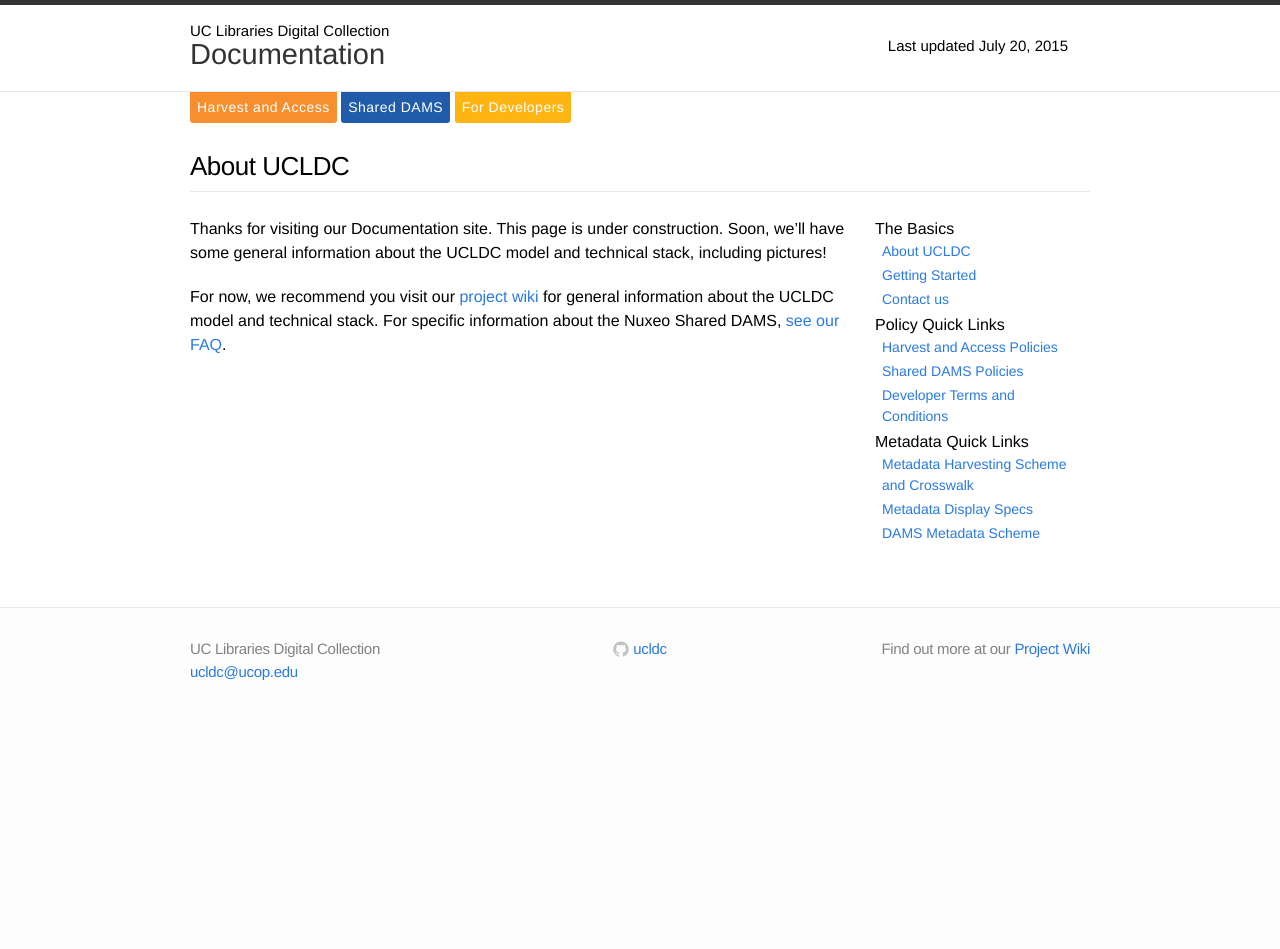
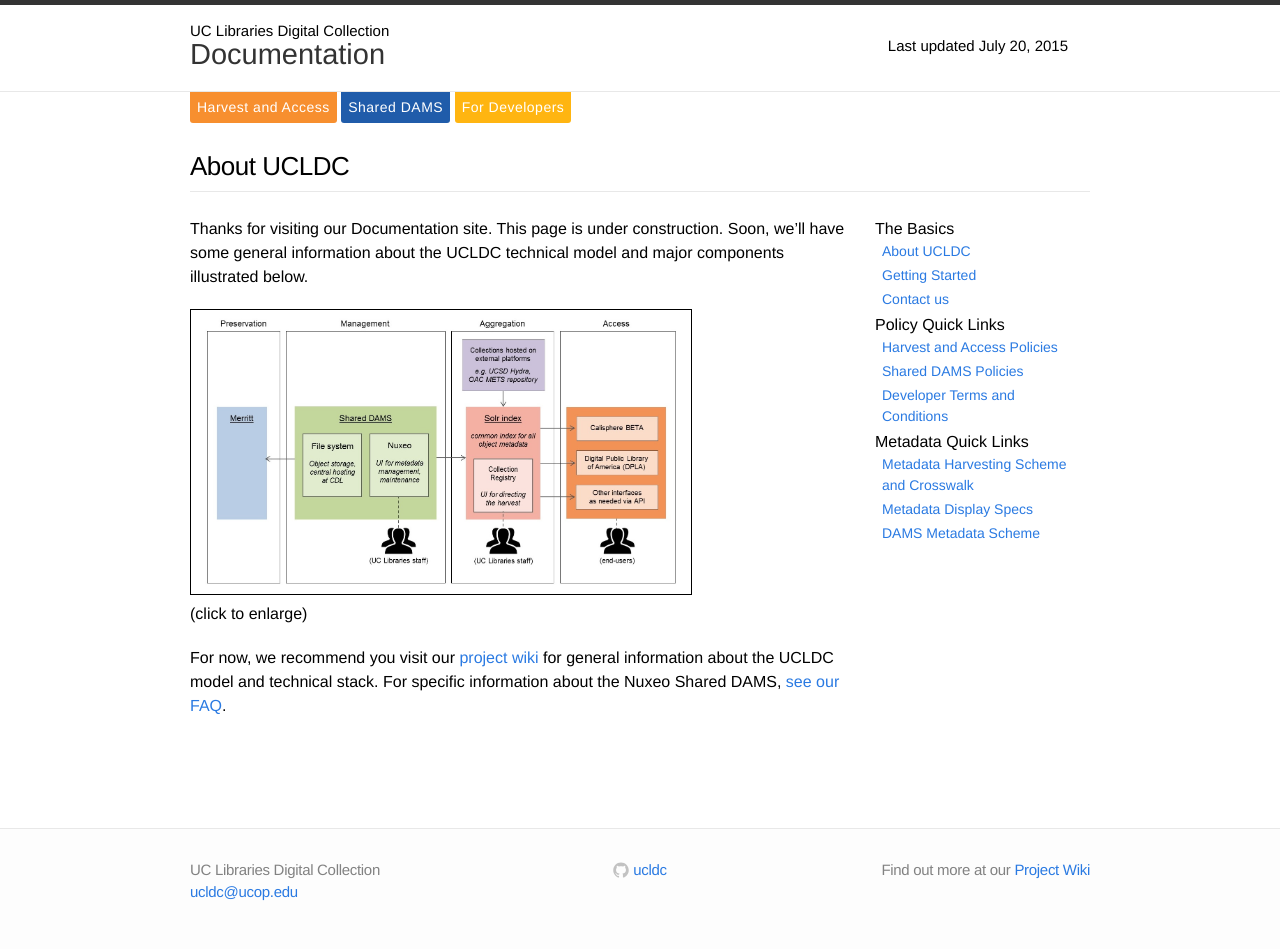
Before and after one commit to ucldc/ucldc-docs, a Jekyll site: the page built from docs/about.md, in a window 1280 px wide. Built offline with Jekyll 4.4.1, drawn with Linux system fonts in a browser that asks for light colours; nearby versions of some CDN libraries; before the commit the page ends 900 px from its top, so only the background shows below that.

Commit message:
Update about.md

```diff
--- a/docs/about.md
+++ b/docs/about.md
@@ -3,7 +3,12 @@
 title: About UCLDC
 permalink: /docs/about/
 ---
-Thanks for visiting our Documentation site. This page is under construction. Soon, we'll have some general information about the UCLDC model and technical stack, including pictures!
+Thanks for visiting our Documentation site. This page is under construction. Soon, we'll have some general information about the UCLDC technical model and major components illustrated below.
+
+<a class="img-popup" href="{{ site.url }}{{ site.baseurl }}/images/ucldc_framework.jpg">
+  <img src="{{ site.url }}{{ site.baseurl }}/images/ucldc_framework.jpg" alt="UCLDC technical model" style="width: 500px">
+</a>
+<br>(click to enlarge)
 
 For now, we recommend you visit our [project wiki](https://wiki.library.ucsf.edu/display/UCLDC/Overview+of+UCLDC+Implementation) for general information about the UCLDC model and technical stack. For specific information about the Nuxeo Shared DAMS, <a href="http://ucldc.github.io/ucldc-docs/docs/dams/faq/">see our FAQ</a>.
 
```
